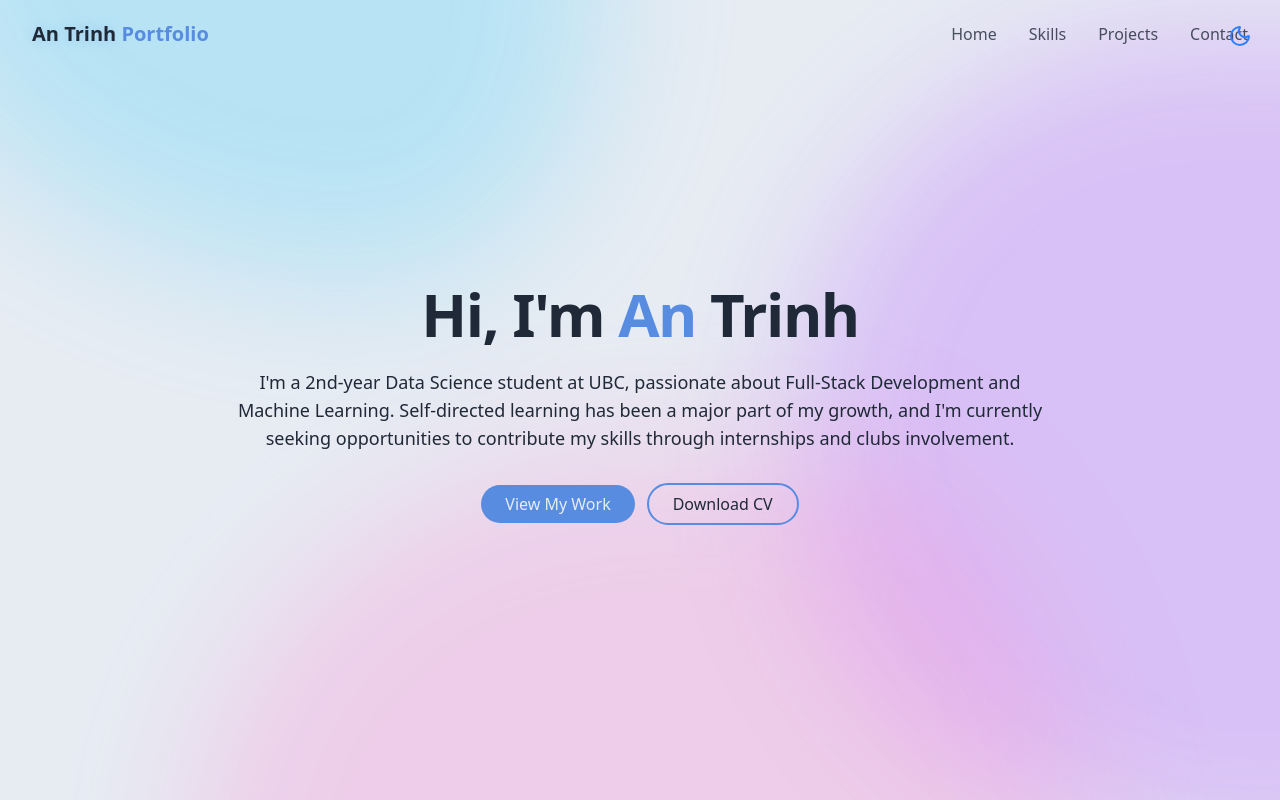
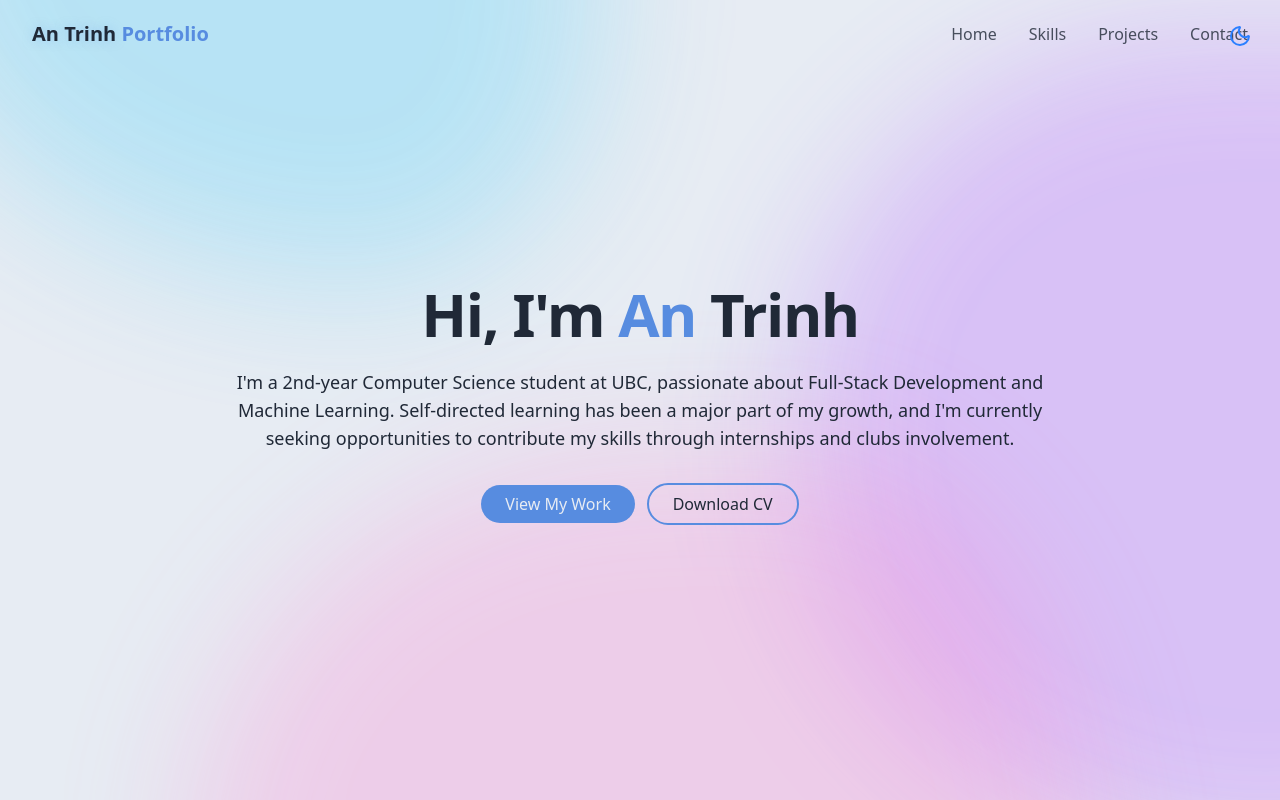
Before and after one commit to chucan1312/portfolio, a React (Vite) app: page / in a window 1280 px wide. Shown: the top 800 px of the page. Built offline with nearby package versions, Linux system fonts and the light colour scheme.

Commit message:
Major + CV change

```diff
--- a/src/components/HomeSection.jsx
+++ b/src/components/HomeSection.jsx
@@ -9,7 +9,7 @@ export const HomeSection = () => {
                     <span className="text-gradient opacity-0 animate-fade-in-delay-2"> Trinh</span>
                 </h1>
                 <p className="md:text-lg text-foreground max-2-2xl mx-auto opacity-0 animate-fade-in-delay-3">
-                   I'm a 2nd-year Data Science student at UBC, passionate about Full-Stack Development and Machine Learning.
+                   I'm a 2nd-year Computer Science student at UBC, passionate about Full-Stack Development and Machine Learning.
                    Self-directed learning has been a major part of my growth, and I'm currently seeking opportunities to contribute
                    my skills through internships and clubs involvement.
                 </p>
--- a/src/pages/Home.jsx
+++ b/src/pages/Home.jsx
@@ -15,7 +15,7 @@ export const Home = () => {
 
         {/* Background Effects */}
         <Blob top="10%" left="20%" rgba1="rgba(63, 206, 250, 0.4)" rgba2="rgba(1, 95, 176, 0.5)" />
-        <Blob top="50%" left="70%" rgba1="rgba(180, 82, 255, 0.4)" rgba2="rgba(30, 45, 255, 0.5)" />
+        <Blob top="50%" left="70%" rgba1="rgba(180, 82, 255, 0.4)" rgba2="rgba(69, 27, 237, 0.5)" />
         <Blob top="80%" left = "45%" rgba1="rgba(255, 128, 209, 0.4)" rgba2="rgba(255, 23, 170, 0.5)" />
 
         {/* Navbar */}
```
Also changed, not shown: 1 other file (tests, documents, lock files or other folders).
